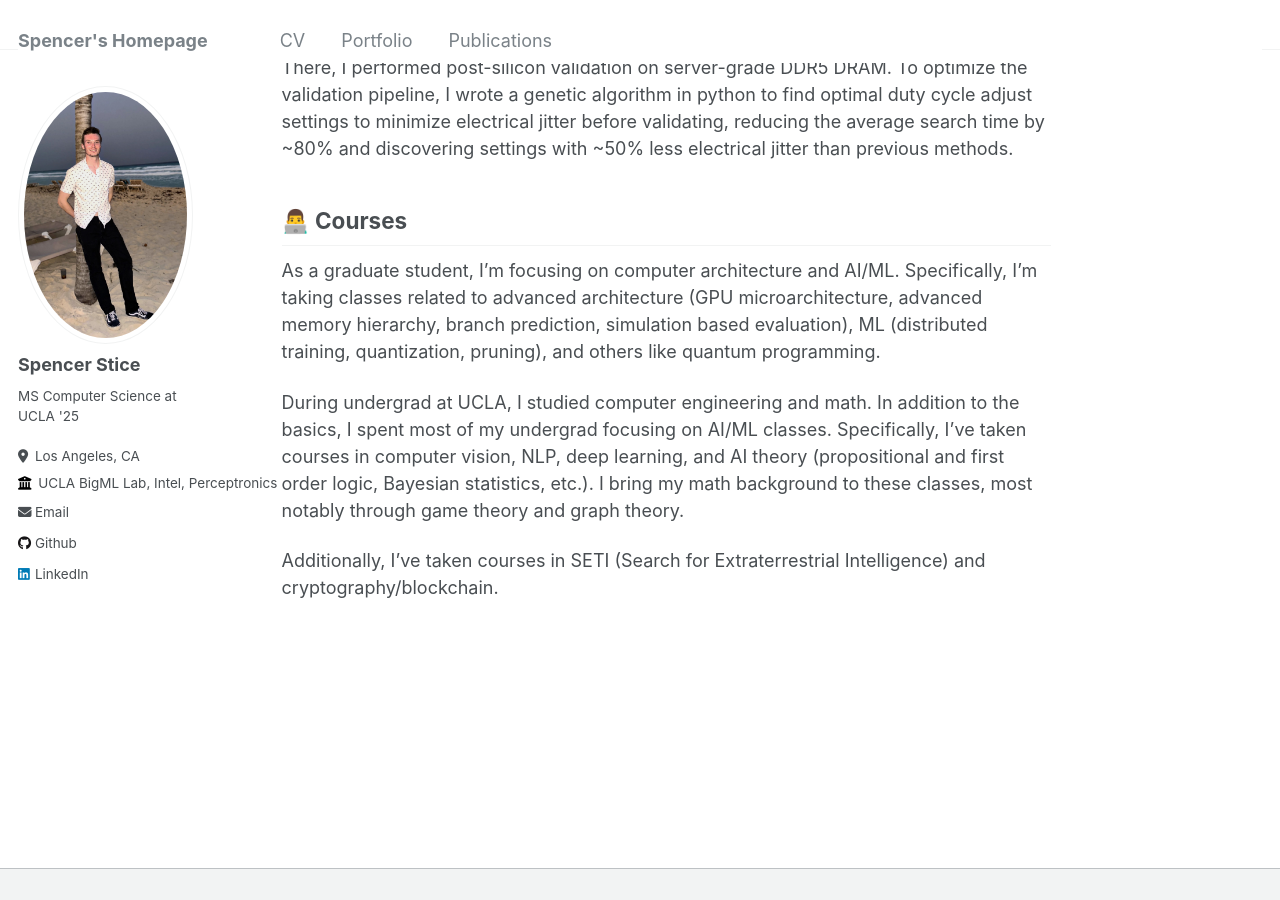
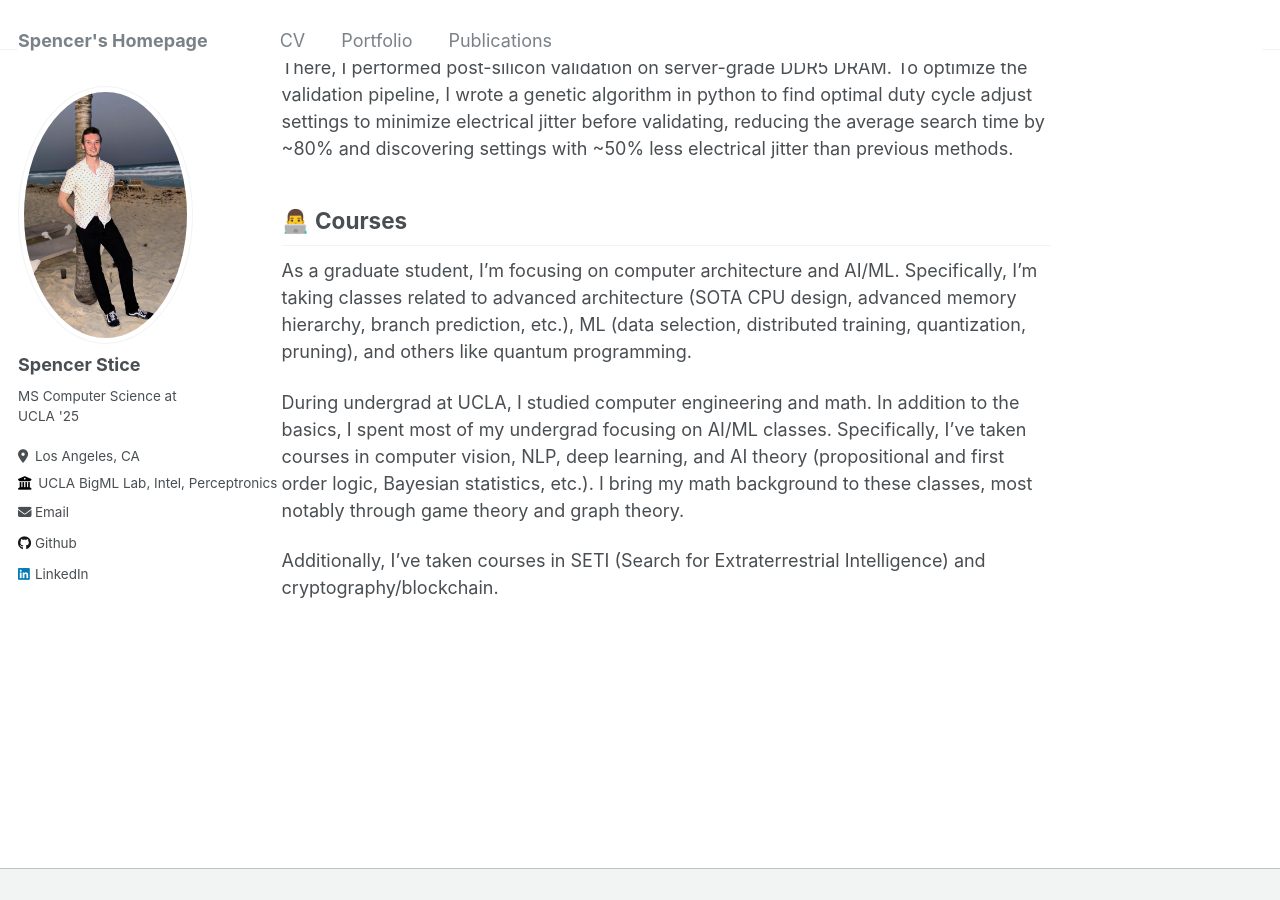
Before and after one commit to Spencer-Stice/Spencer-Stice.github.io, a Jekyll site: the page built from _pages/about.md, in a window 1280 px wide and 900 px high, scrolled down 960 px. Built offline with Jekyll 4.4.1, drawn with Linux system fonts in a browser that asks for light colours.

Commit message:
updating focus

```diff
--- a/_pages/about.md
+++ b/_pages/about.md
@@ -34,7 +34,7 @@ Before that, I worked as a software/DDR5 memory engineer during an internship at
 
 ## 👨‍💻 Courses
 
-As a graduate student, I'm focusing on computer architecture and AI/ML. Specifically, I'm taking classes related to advanced architecture (GPU microarchitecture, advanced memory hierarchy, branch prediction, simulation based evaluation), ML (distributed training, quantization, pruning), and others like quantum programming.
+As a graduate student, I'm focusing on computer architecture and AI/ML. Specifically, I'm taking classes related to advanced architecture (SOTA CPU design, advanced memory hierarchy, branch prediction, etc.), ML (data selection, distributed training, quantization, pruning), and others like quantum programming.
 
 During undergrad at UCLA, I studied computer engineering and math. In addition to the basics, I spent most of my undergrad focusing on AI/ML classes. Specifically, I've taken courses in computer vision, NLP, deep learning, and AI theory (propositional and first order logic, Bayesian statistics, etc.). I bring my math background to these classes, most notably through game theory and graph theory.
 
```
